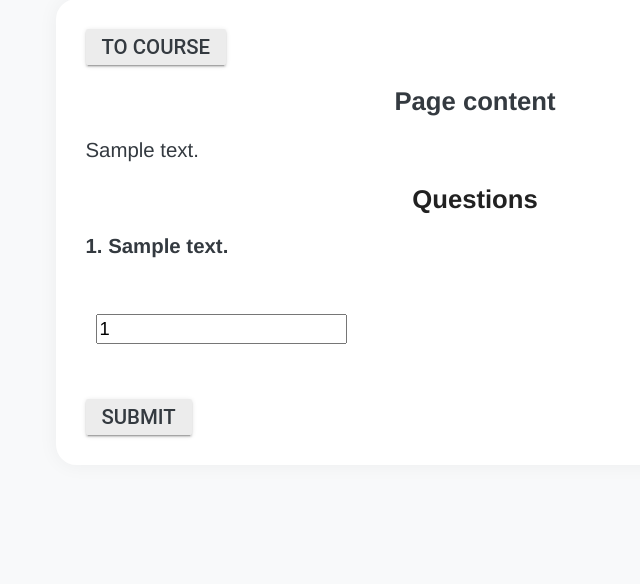
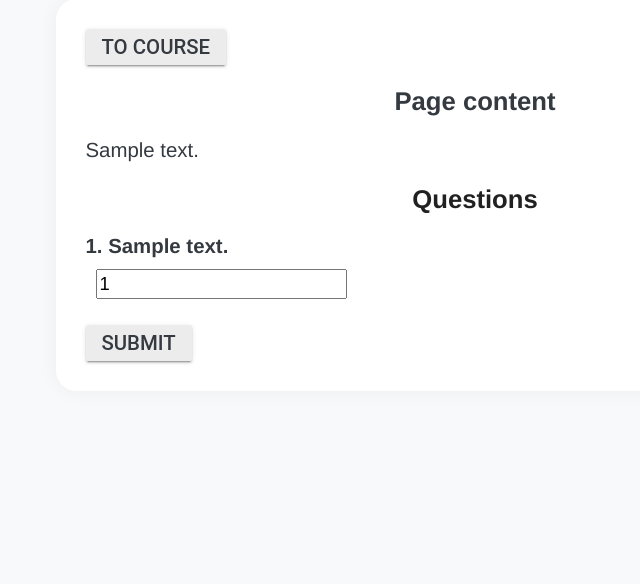
Before and after one commit to DanaKlimova/eLearning, a Django app: template eLearning/courses/templates/courses/course_page_with_input.html in a window 1280 px wide. Shown: the part 103-687 px from the top of the page, without its empty margins (165-805 px from the left). Run offline with Django 3.2, Linux system fonts and the light colour scheme; the template is opened without the code that fills it: most values are stand-ins (such as "Sample title", 1, 10 or a date in 2020); some libraries are stand-ins or nearby versions.

Commit message:
Changed margin to height in course page variant.

```diff
--- a/eLearning/courses/static/courses/css/course_page.css
+++ b/eLearning/courses/static/courses/css/course_page.css
@@ -16,8 +16,9 @@
 /* не подстараивается под несколько строк! */
 
 .variant {
-    margin: 55px 0;
     margin-left: 10px;
+    height: 7vh;
+    margin-top: 10px;
 }
 
 .part {
```
